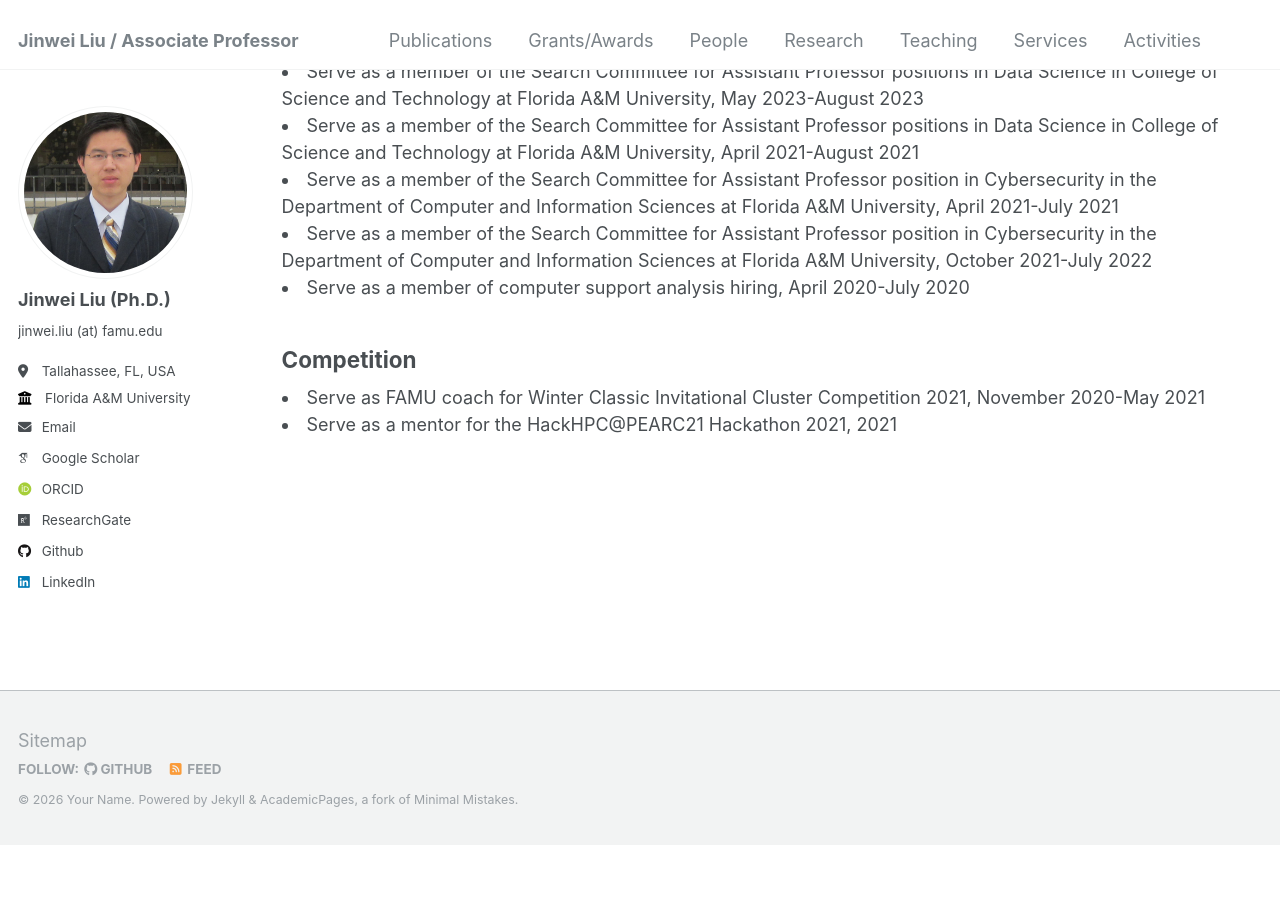
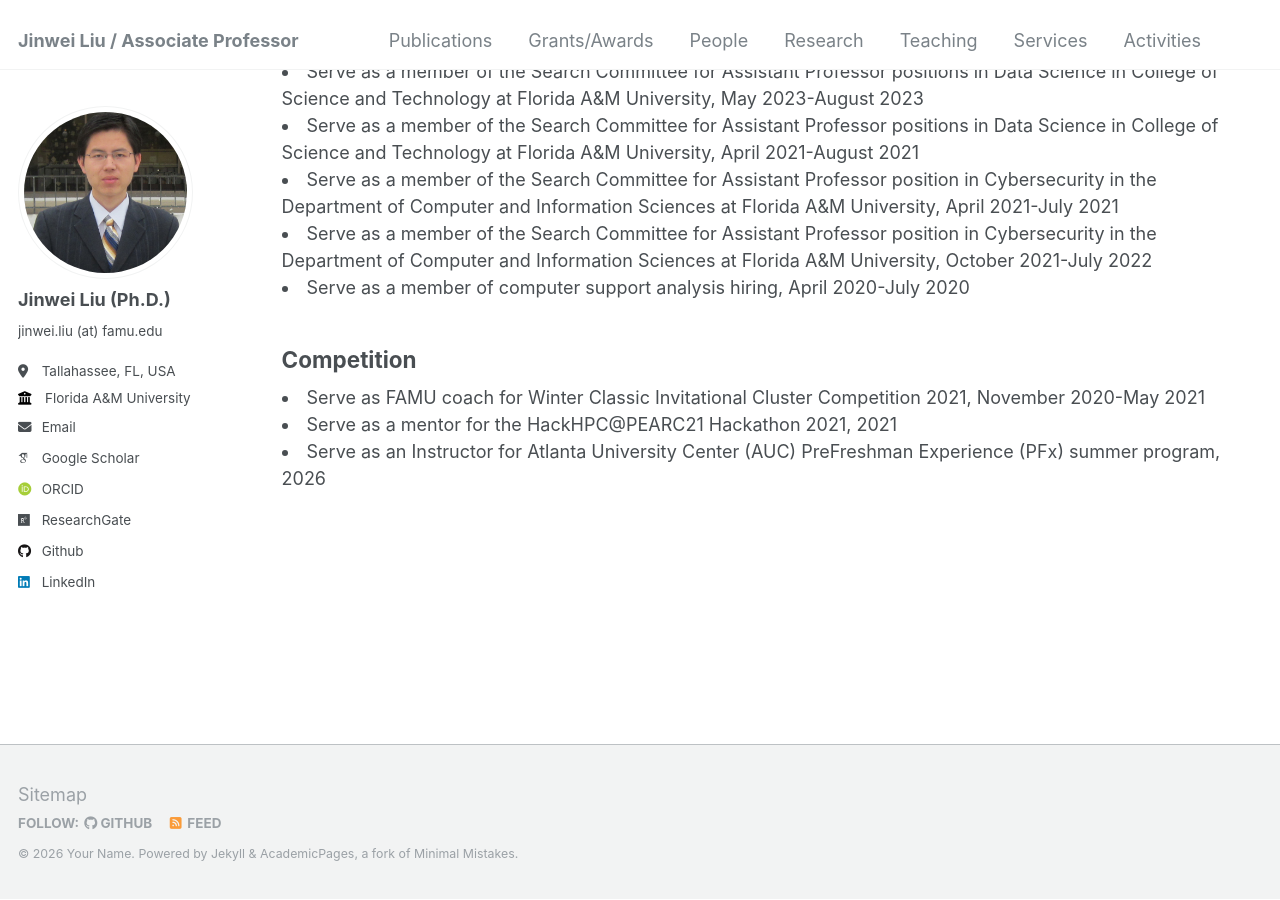
Before and after one commit to jinweiliucu/jinweiliucu.github.io, a Jekyll site: the page built from _pages/services.html, in a window 1280 px wide and 900 px high, scrolled down 2983 px. Built offline with Jekyll 4.4.1, drawn with Linux system fonts in a browser that asks for light colours; some web fonts are replaced; before the commit the page ends 3829 px from its top, so only the background shows below that.

Commit message:
Update services.html

```diff
--- a/_pages/services.html
+++ b/_pages/services.html
@@ -314,3 +314,7 @@ author_profile: true
 	<li>
     Serve as a mentor for the HackHPC@PEARC21 Hackathon 2021, 2021
 	</li>
+
+	<li>
+    Serve as an Instructor for Atlanta University Center (AUC) PreFreshman Experience (PFx) summer program, 2026
+	</li>
```
